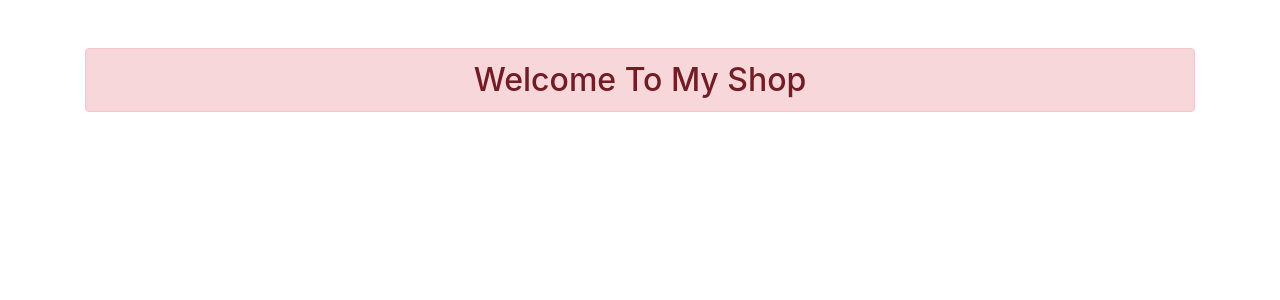
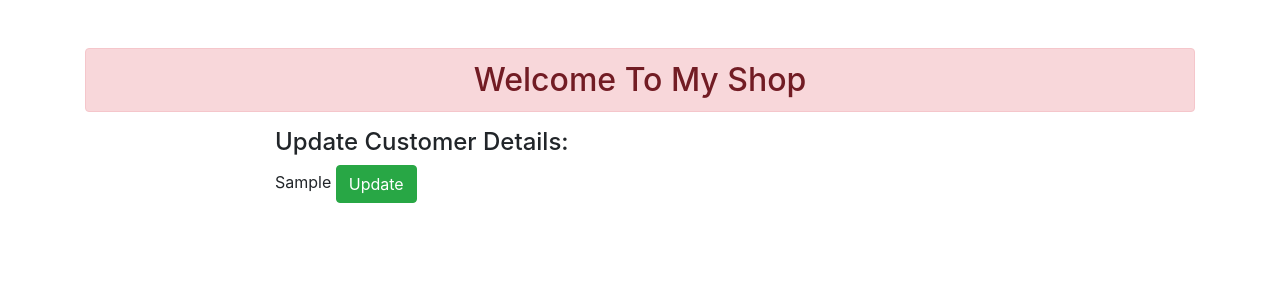
Before and after one commit to Ontorzx/Laundry_management_system, a Django app: template enroll/templates/enroll/update.html in a window 1280 px wide. Shown: the top 300 px of the page. Run offline with Django 3.2, Linux system fonts and the light colour scheme; the template is opened without the code that fills it: most values are stand-ins (such as "Sample title", 1, 10 or a date in 2020).

Commit message:
update the fiels
update the views file and route the urls

```diff
--- a/enroll/templates/enroll/add_and_show.html
+++ b/enroll/templates/enroll/add_and_show.html
@@ -38,8 +38,8 @@
                     <td>{{p.contact}}</td>
                     <td>{{p.Delivery_date}}</td>
                     <td>
-                    <a href="#" class="btn btn-warning btn-sm">Edit</a>
-                    <form action="{% url 'delete_data' p.id %}" method="post" class="d-inline">
+                    <a href="{% url 'update_data' id=p.id %}" class="btn btn-warning btn-sm">Edit</a>
+                    <form action="{% url 'delete_data' id=p.id %}" method="post" class="d-inline">
                     {% csrf_token %}
                     <input type="submit" class ="btn btn-danger" value="Delete">
                     </form>
--- a/enroll/templates/enroll/update.html
+++ b/enroll/templates/enroll/update.html
@@ -2,5 +2,15 @@
 {% load static %}
 
 {% block content %}
+<div class="row">
+    <div class="col-sm-8 offset-2">
+    <h4 class="alert-alert-info">Update Customer Details:</h4>
+        <form action="" method="post">
+        {% csrf_token %}
+        {{details.as_p}}
+        <input type="submit" class="btn btn-success" value="Update">
 
+        </form>
+    </div>
+</div>
 {% endblock content %}
--- a/enroll/urls.py
+++ b/enroll/urls.py
@@ -4,4 +4,5 @@ from.import views
 urlpatterns = [
     path('',views.add_show,name="add_show"),
     path('delete/<int:id>/',views.delete_data,name="delete_data"),
+    path('update/<int:id>/',views.update_data,name="update_data"),
 ]
```
Also changed, not shown: enroll/views.py (+13 -0 lines), db.sqlite3.
